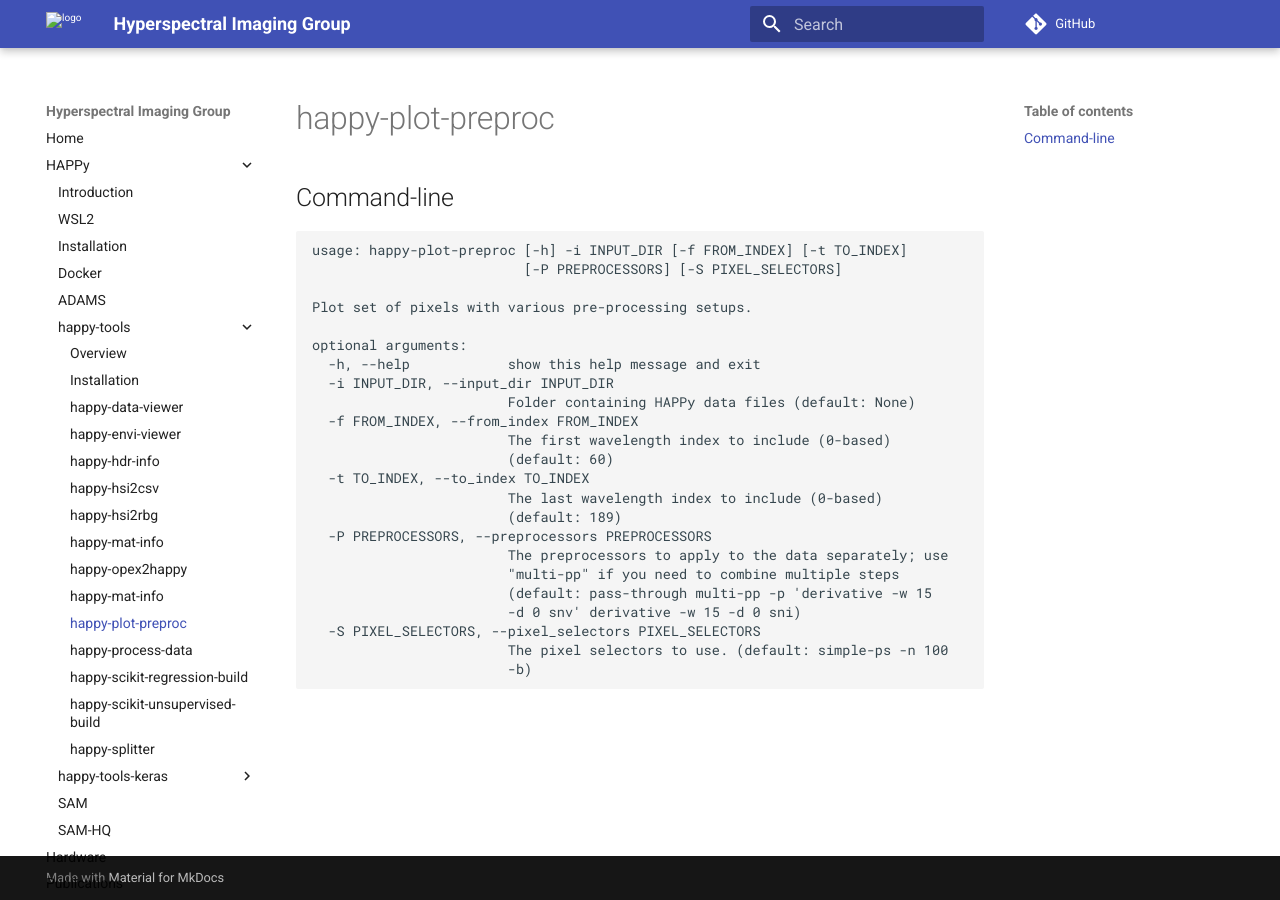
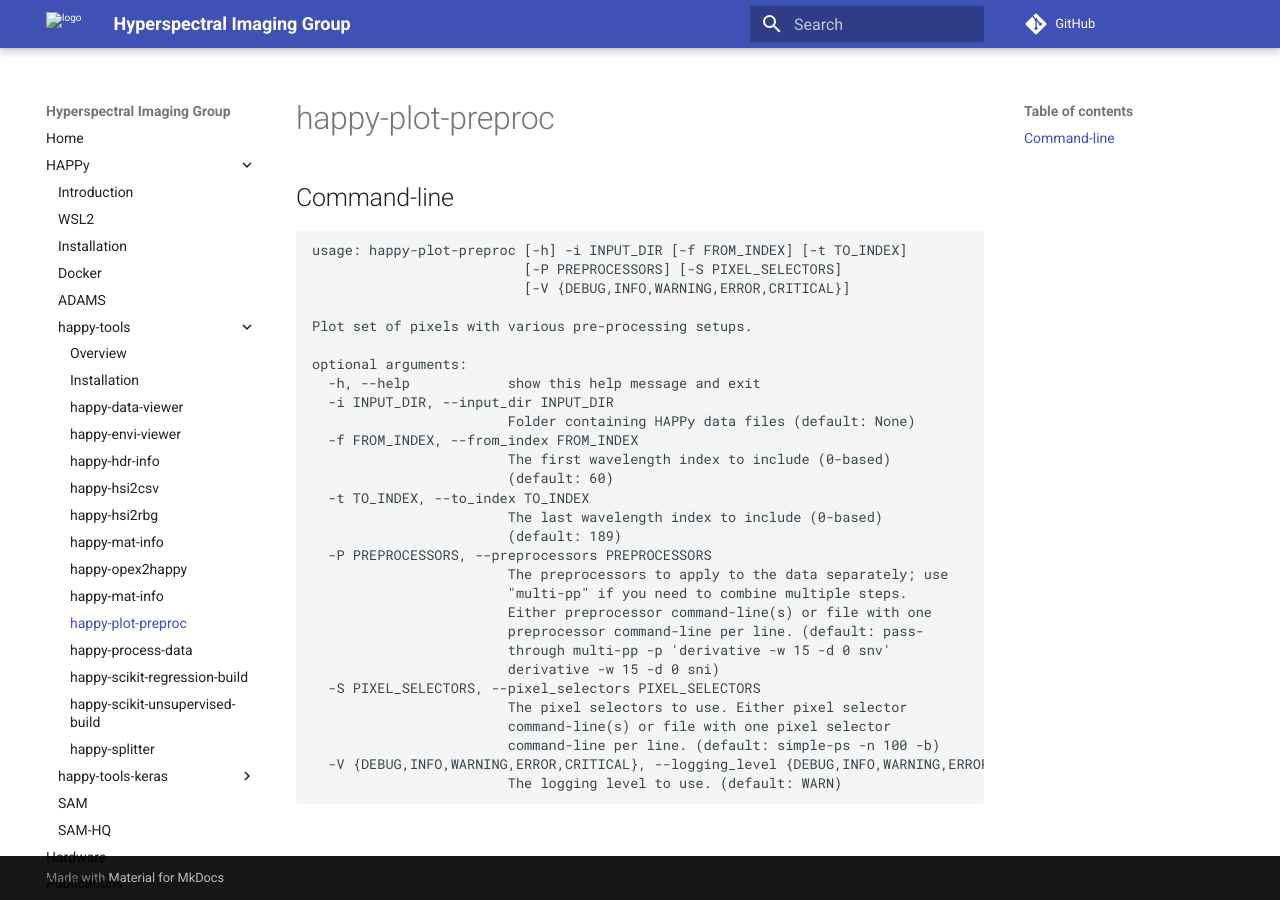
Before and after one commit to wairas/hsi-website, an MkDocs documentation site: the page built from docs/happy/happy_tools/happy-plot-preproc.md, in a window 1280 px wide. Built offline with MkDocs 1.6.1 and Material for MkDocs 9.7.7, drawn with Linux system fonts in a browser that asks for light colours; comment, search, counter and statistics services are not loaded.

Commit message:
updated help screen

````diff
--- a/docs/happy/happy_tools/happy-plot-preproc.md
+++ b/docs/happy/happy_tools/happy-plot-preproc.md
@@ -3,6 +3,7 @@
 ```
 usage: happy-plot-preproc [-h] -i INPUT_DIR [-f FROM_INDEX] [-t TO_INDEX]
                           [-P PREPROCESSORS] [-S PIXEL_SELECTORS]
+                          [-V {DEBUG,INFO,WARNING,ERROR,CRITICAL}]
 
 Plot set of pixels with various pre-processing setups.
 
@@ -18,10 +19,15 @@ optional arguments:
                         (default: 189)
   -P PREPROCESSORS, --preprocessors PREPROCESSORS
                         The preprocessors to apply to the data separately; use
-                        "multi-pp" if you need to combine multiple steps
-                        (default: pass-through multi-pp -p 'derivative -w 15
-                        -d 0 snv' derivative -w 15 -d 0 sni)
+                        "multi-pp" if you need to combine multiple steps.
+                        Either preprocessor command-line(s) or file with one
+                        preprocessor command-line per line. (default: pass-
+                        through multi-pp -p 'derivative -w 15 -d 0 snv'
+                        derivative -w 15 -d 0 sni)
   -S PIXEL_SELECTORS, --pixel_selectors PIXEL_SELECTORS
-                        The pixel selectors to use. (default: simple-ps -n 100
-                        -b)
+                        The pixel selectors to use. Either pixel selector
+                        command-line(s) or file with one pixel selector
+                        command-line per line. (default: simple-ps -n 100 -b)
+  -V {DEBUG,INFO,WARNING,ERROR,CRITICAL}, --logging_level {DEBUG,INFO,WARNING,ERROR,CRITICAL}
+                        The logging level to use. (default: WARN)
 ```
````
